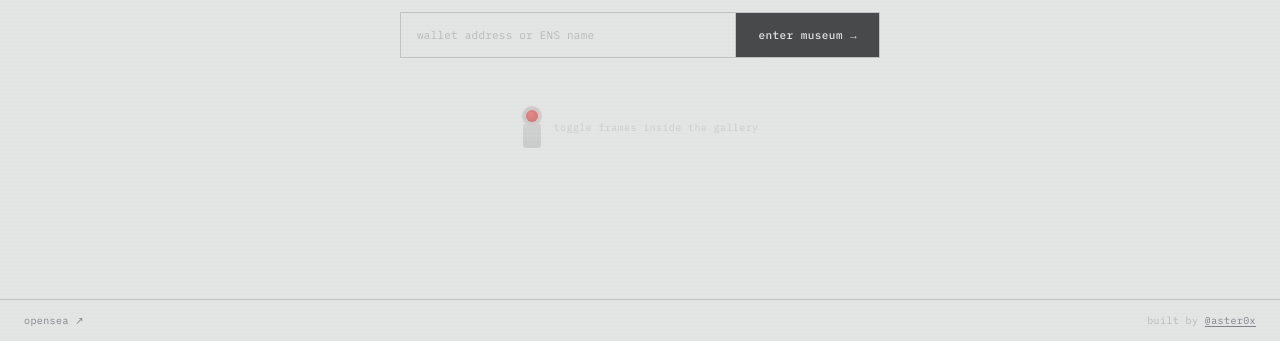
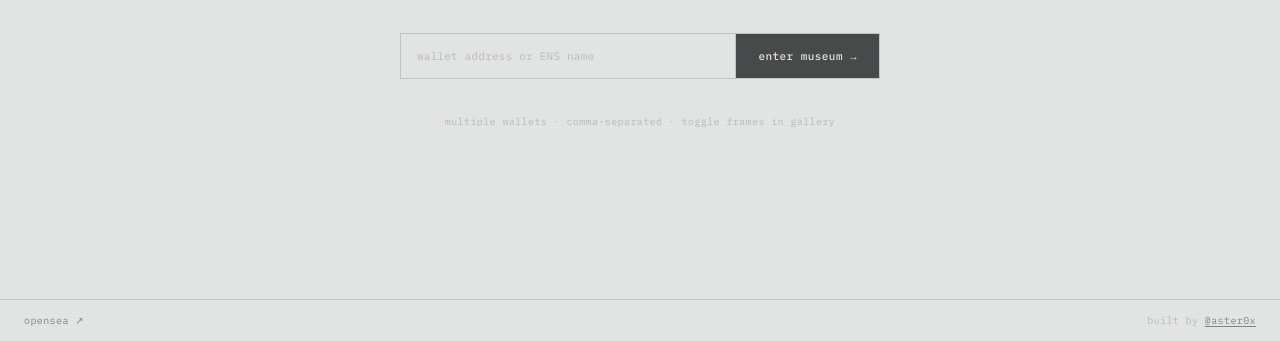
Before and after one commit to astercast/Normuseum, a website built with Vite: page index.html in a window 1280 px wide. Shown: the part 459-800 px from the top of the page. Built offline with nearby package versions, Linux system fonts and the light colour scheme.

Commit message:
replace button preview with hint tips, remove ENS mention

```diff
--- a/index.html
+++ b/index.html
@@ -41,13 +41,7 @@
           </div>
           <p id="status" class="status-line" aria-live="polite"></p>
 
-          <div class="hero-preview">
-            <div class="preview-podium">
-              <div class="preview-btn-ring"><div class="preview-btn"></div></div>
-              <div class="preview-col"></div>
-            </div>
-            <span class="preview-label">toggle frames inside the gallery</span>
-          </div>
+          <p class="hero-hint">multiple wallets · comma-separated · toggle frames in gallery</p>
         </div>
       </main>
 
--- a/src/style.css
+++ b/src/style.css
@@ -243,50 +243,12 @@ body::before {
 .status-line.error { color: #c0392b; }
 [data-theme="dark"] .status-line.error { color: #e74c3c; }
 
-/* Red button preview on homepage */
-.hero-preview {
-  display: flex;
-  align-items: center;
-  gap: 12px;
-  margin-top: 18px;
-  opacity: 0.55;
-  transition: opacity 0.3s;
-}
-.hero-preview:hover { opacity: 0.85; }
-.preview-podium {
-  display: flex;
-  flex-direction: column;
-  align-items: center;
-}
-.preview-col {
-  width: 18px;
-  height: 24px;
-  background: linear-gradient(to bottom, var(--border), var(--faint));
-  border-radius: 2px 2px 3px 3px;
-}
-.preview-btn-ring {
-  width: 20px;
-  height: 20px;
-  border-radius: 50%;
-  background: var(--border);
-  display: flex;
-  align-items: center;
-  justify-content: center;
-  margin-bottom: -2px;
-  position: relative;
-  z-index: 1;
-}
-.preview-btn {
-  width: 12px;
-  height: 12px;
-  border-radius: 50%;
-  background: radial-gradient(circle at 40% 35%, #e84040, #aa1818);
-  box-shadow: 0 0 6px rgba(220, 40, 40, 0.4);
-}
-.preview-label {
+/* Hint line */
+.hero-hint {
   font-size: 10px;
   color: var(--faint);
   letter-spacing: 0.04em;
+  margin-top: 6px;
 }
 
 /* ── Footer ──────────────────────────────────────────────────────────────── */
```
Also changed, not shown: dist/index.html.
